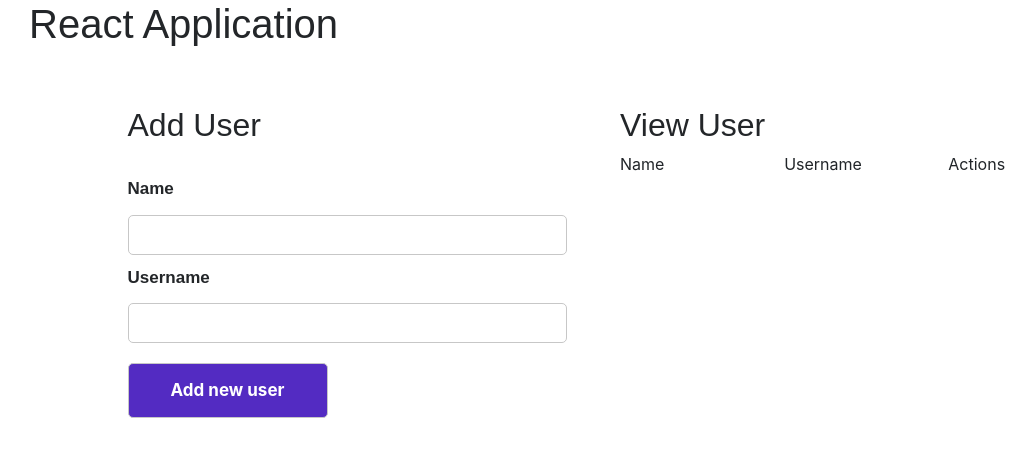
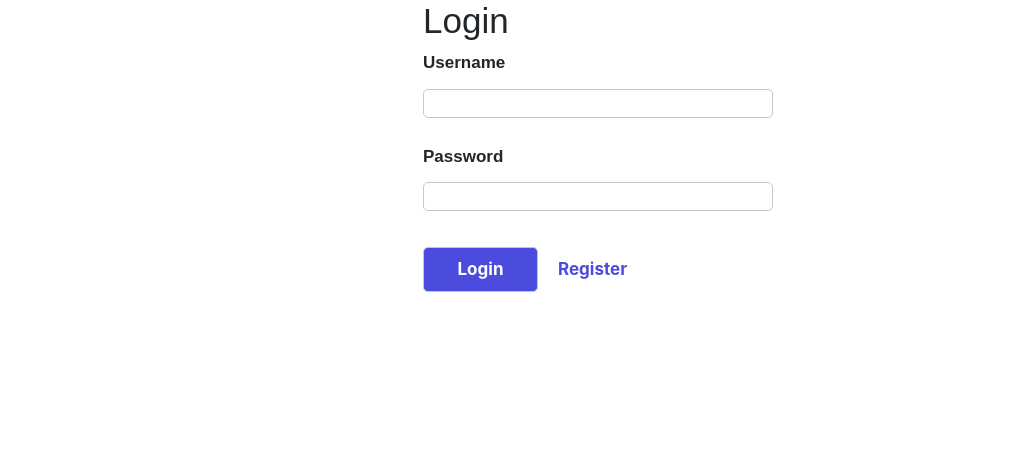
Before and after one commit to kodeerkarthik/reactjs_assesment, a React (Create React App) app: page / in a window 1280 px wide. Shown: the top 456 px of the page, without its empty margins (35-1071 px from the left). Built offline with nearby package versions, Linux system fonts and the light colour scheme.

Commit message:
commited

```diff
--- a/package.json
+++ b/package.json
@@ -6,6 +6,7 @@
     "bootstrap": "^4.3.1",
     "react": "^16.8.6",
     "react-dom": "^16.8.6",
+    "react-html-id": "^0.1.5",
     "react-redux": "^7.1.0",
     "react-router-dom": "^5.0.1",
     "react-scripts": "3.0.1",
--- a/src/App.css
+++ b/src/App.css
@@ -68,7 +68,7 @@
   font-size: 50px;
   color: #232629;;
   font-family: "Arial";
-  font-weight: bolder;
+  font-weight: bold;
 
 }
 .h2{
@@ -76,7 +76,7 @@
   margin-top: 50px;
   color: #232629;;
   font-family: "Arial";
-  font-weight: bolder;
+  font-weight: bold;
 }
 .inptfield{
   height:40px;
@@ -84,6 +84,7 @@
   border: 1px solid rgb(199, 199, 199);
   border-radius: 5px;
   margin:5px 0 10px 0;
+  padding-left: 10px;
 }
 .btn_add{
   border-radius: 5px;
@@ -96,3 +97,10 @@
   width: 200px;
   margin-top:10px;
 }
+.margint{
+  margin-top: 30px;
+}
+.linegap {
+  margin-top: 10px;
+}
+.red{ color:red; }
--- a/src/App.js
+++ b/src/App.js
@@ -2,17 +2,17 @@ import React from 'react';
 import './App.css';
 import {BrowserRouter as Router, Route, Switch, Redirect} from 'react-router-dom';
 import Login from './Component/Login.js';
-// import Register from './Component/Register';
-import Info from './Component/Info.js';
+import Register from './Component/Register';
+import Info from './Component/Info';
 
 function App() {
   return (
     <div className="App">
       <Router>
         <Switch>
-          <Route exact path='/' component={Info}></Route>
-          <Route exact path='/login' component={Login}></Route>
-
+          <Route exact path='/info' component={Info}></Route>
+          <Route exact path='/' component={Login}></Route>
+          <Route exact path='/reg' component={Register}></Route>
         </Switch>
       </Router>
 
--- a/src/Component/Info.js
+++ b/src/Component/Info.js
@@ -1,33 +1,91 @@
 import React, { Component } from 'react';
 import {connect} from 'react-redux';
+import browserHistory from '../utils/browserHistory';
+import { randomBytes } from 'crypto';
+import UniqueID from 'react-html-id';
+
 class Info extends Component {
+    constructor(props){
+        super(props);
+        UniqueID.enableUniqueIds(this);
+
+        this.state={
+            name:'',
+            username:'',
+            array:[],
+            id:''
+
+
+        }
+    }
+    handleChange=(e)=>{
+        e.preventDefault();
+        this.setState({[e.target.name]:e.target.value});
+    }
+    handleSubmit=(e)=>{
+
+        let reqobj={
+            name1:this.state.name,
+            username1:this.state.username,
+            id:this.nextUniqueId()
+        }
+        let ary=this.state.array.push(reqobj)
+        this.setState({ary});
+        console.log(this.state.array)
+    }
+    remove=(id)=>{
+        // let ele=id;
+        console.log(id);
+
+        var index = this.state.array.indexOf(id)
+
+            this.state.array.splice(index, 1);
+            this.setState({array:this.state.array});
+
+    }
+    logout=()=>{
+        browserHistory.push('/')
+    }
     render() {
         return (
             <div>
-                <p className="h1">React Application</p>
+                <div className="row">
+                    <div className="col-xs-1 col-sm-1 col-md-1 col-lg-1"></div>
+                    <div className="col-xs-10 col-sm-10 col-md-10 col-lg-10">
+                        <p className="h1">React Application</p>
+                    </div>
+                    <div className="col-xs-1 col-sm-1 col-md-1 col-lg-1">
+                        <button className='lable' onClick={this.logout}>Logout</button>
+                    </div>
+                </div>
                 <div className="row">
                     <div className="col-xs-1 col-sm-1 col-md-1 col-lg-1"></div>
                     <div className="col-xs-5 col-sm-5 col-md-5 col-lg-5">
                         <p className="h2">Add User</p><br/>
                         <label className="lable">Name</label><br/>
-                        <input className="inptfield" type='text'></input><br/>
+                        <input className="inptfield" type='text' name="name" onChange={this.handleChange}></input><br/>
                         <label className="lable">Username</label><br/>
-                        <input className="inptfield" type='text'></input><br/>
-                        <button className="btn_add">Add new user</button>
+                        <input className="inptfield" type='text' name="username" onChange={this.handleChange}></input><br/>
+                        <button className="btn_add" onClick={this.handleSubmit}>Add new user</button>
                     </div>
                     <div className="col-xs-5 col-sm-5 col-md-5 col-lg-5">
                         <p className="h2">View User</p>
-                        <div className="row">
-                            <div className="col-xs-4 col-sm-4 col-md-4 col-lg-4">
-                               Name
-                            </div>
-                            <div className="col-xs-4 col-sm-4 col-md-4 col-lg-4">
-                                Username
-                            </div>
-                            <div className="col-xs-4 col-sm-4 col-md-4 col-lg-4">
-                                Actions
+                        <div className="row margint">
+                            <div className="col-xs-4 col-sm-4 col-md-4 col-lg-4 lable">Name</div>
+                            <div className="col-xs-4 col-sm-4 col-md-4 col-lg-4 lable">Username</div>
+                            <div className="col-xs-4 col-sm-4 col-md-4 col-lg-4 lable">Actions  </div>
+                        </div>
+                        <hr/>
+                        {this.state.array.map((display) => (
+                        <div className="row" key={display.id}>
+                            <div className="col-xs-4 col-sm-4 col-md-4 col-lg-4 linegap">{display.name1}</div>
+                            <div className="col-xs-4 col-sm-4 col-md-4 col-lg-4 linegap">{display.username1}</div>
+                            <div className="col-xs-4 col-sm-4 col-md-4 col-lg-4 linegap">
+                                <button onClick={() => {this.editRow(display)}}>edit</button>
+                                <button onClick={() => this.remove(display.id)}>delete</button>
                             </div>
                         </div>
+                        ))}
                     </div>
                     <div className="col-xs-1 col-sm-1 col-md-1 col-lg-1"></div>
                 </div>
--- a/src/Component/Login.js
+++ b/src/Component/Login.js
@@ -1,7 +1,36 @@
 import React, { Component } from 'react';
 import {connect} from 'react-redux';
 // import {handleClick} from '../Action/Task3action';
+import browserHistory from '../utils/browserHistory';
+
 class Login extends Component {
+    constructor(props){
+        super(props);
+        this.state={
+            username:'',
+            password:'',
+            user:'',
+            pwd:''
+        }
+    }
+    handleChange=(e)=>{
+        debugger
+        // e.preventDefault();
+        this.setState({[e.target.name]:e.target.value});
+    }
+    register=()=>{
+        browserHistory.push('reg');
+    }
+    login=()=>{
+        if(this.state.username.length==0 && this.state.password.length==0)
+            this.setState({user:'Username is required',pwd:'password is required'});
+        else if(this.state.username.lenght==0)
+            this.setState({user:'Username is required'});
+        else if(this.state.password.length==0)
+            this.setState({pwd:'password is required'});
+        else{
+            browserHistory.push('info');}
+    }
     render() {
         return (
             <div>
@@ -9,10 +38,12 @@ class Login extends Component {
                     <div className="col-xs-4 col-sm-4 col-md-4 col-lg-4"></div>
                     <div className="col-xs-4 col-sm-4 col-md-4 col-lg-4">
                         <h1 className="head">Login</h1>
-                        <label className="lable">Username</label><br/>
-                        <input className="inpt" type='text'></input><br/>
-                        <label className="lable">Password</label><br/>
-                        <input className="inpt" type='password'></input><br/>
+                        <label className="lable" id='uname'>Username</label><br/>
+                        <input className="inpt" type='text' name='username' onChange={this.handleChange}></input><br/>
+                        <p className='red'>{this.state.user}</p>
+                        <label className="lable" id='pwd'>Password</label><br/>
+                        <input className="inpt" type='password' name='password' onChange={this.handleChange}></input><br/>
+                        <p className='red'>{this.state.pwd}</p>
                         <button className="btn_reg" onClick={this.login}>Login</button>
                         <label className="link" onClick={this.register}>Register</label>
                     </div>
--- a/src/Reducers/Register_reducer.js
+++ b/src/Reducers/Register_reducer.js
@@ -15,7 +15,7 @@ export default(state=intialState,action)=>{
             return{...state,password:action.payload}
         }
         case ActionTypes.REG:{
-            browserHistory.push('login')
+            browserHistory.push('/')
         }
         default:
             return state;
```
Also changed, not shown: 1 other file (tests, documents, lock files or other folders).
